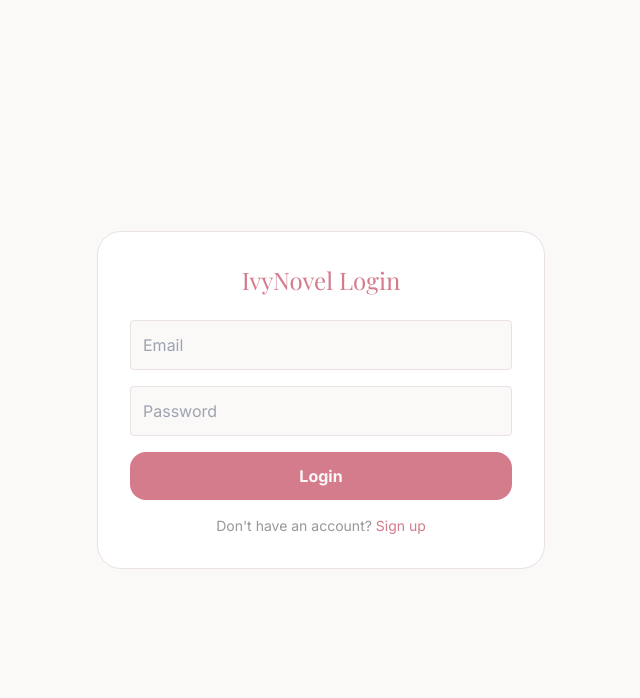
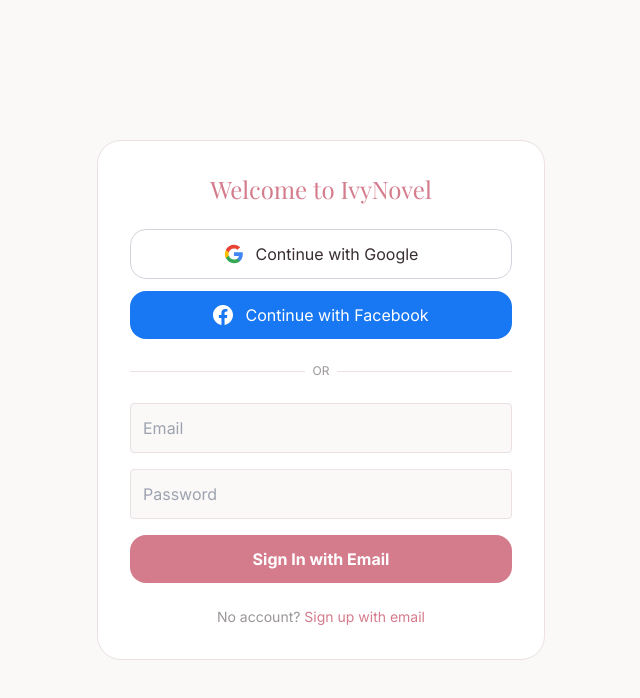
Before and after one commit to yangyifei757-dotcom/mystorysite, a Next.js app: page /login in a window 1280 px wide. Shown: the top 698 px of the page, without its empty margins (319-959 px from the left). Built offline with nearby package versions, Linux system fonts and the light colour scheme; no server answers; a web font is replaced by a local one.

Commit message:
Update page.tsx

```diff
--- a/app/login/page.tsx
+++ b/app/login/page.tsx
@@ -9,19 +9,40 @@ export default function LoginPage() {
   const [loading, setLoading] = useState(false)
   const [message, setMessage] = useState('')
 
-  const handleLogin = async (e: React.FormEvent) => {
+  // Google 登录
+  const handleGoogleLogin = async () => {
+    setLoading(true)
+    const { error } = await supabase.auth.signInWithOAuth({
+      provider: 'google',
+      options: { redirectTo: window.location.origin },
+    })
+    if (error) setMessage(error.message)
+    setLoading(false)
+  }
+
+  // Facebook 登录
+  const handleFacebookLogin = async () => {
+    setLoading(true)
+    const { error } = await supabase.auth.signInWithOAuth({
+      provider: 'facebook',
+      options: { redirectTo: window.location.origin },
+    })
+    if (error) setMessage(error.message)
+    setLoading(false)
+  }
+
+  // 邮箱密码登录
+  const handleEmailLogin = async (e: React.FormEvent) => {
     e.preventDefault()
     setLoading(true)
     setMessage('')
     const { error } = await supabase.auth.signInWithPassword({ email, password })
-    if (error) {
-      setMessage(error.message)
-    } else {
-      window.location.href = '/'
-    }
+    if (error) setMessage(error.message)
+    else window.location.href = '/'
     setLoading(false)
   }
 
+  // 邮箱注册（自动确认）
   const handleSignUp = async () => {
     if (!email || !password) {
       setMessage('Email and password are required.')
@@ -35,9 +56,7 @@ export default function LoginPage() {
       setLoading(false)
       return
     }
-
     if (data?.user) {
-      // 调用我们的 API 自动确认邮箱
       const res = await fetch('/api/confirm-user', {
         method: 'POST',
         headers: { 'Content-Type': 'application/json' },
@@ -45,23 +64,61 @@ export default function LoginPage() {
       })
       const result = await res.json()
       if (result.success) {
-        // 确认成功，直接登录
         await supabase.auth.signInWithPassword({ email, password })
         window.location.href = '/'
       } else {
         setMessage('Account created but auto-confirm failed. Please try logging in or contact support.')
       }
     } else {
-      setMessage('Registration successful! Please check your email to confirm, or just try logging in.')
+      setMessage('Registration successful! You can now log in.')
     }
     setLoading(false)
   }
 
   return (
     <main className="min-h-screen bg-background flex items-center justify-center px-4">
-      <div className="max-w-md w-full bg-card p-8 rounded-2xl border border-border">
-        <h1 className="text-2xl font-serif text-primary mb-6 text-center">IvyNovel Login</h1>
-        <form onSubmit={handleLogin} className="space-y-4">
+      <div className="max-w-md w-full bg-card p-8 rounded-2xl border border-border space-y-6">
+        <h1 className="text-2xl font-serif text-primary text-center">Welcome to IvyNovel</h1>
+
+        {/* 社交登录按钮 */}
+        <div className="space-y-3">
+          <button
+            onClick={handleGoogleLogin}
+            disabled={loading}
+            className="w-full flex items-center justify-center gap-3 py-3 bg-white border border-gray-300 rounded-xl hover:bg-gray-50 transition"
+          >
+            <svg className="w-5 h-5" viewBox="0 0 24 24">
+              <path fill="#4285F4" d="M22.56 12.25c0-.78-.07-1.53-.2-2.25H12v4.26h5.92a5.06 5.06 0 0 1-2.2 3.32v2.77h3.57c2.08-1.92 3.28-4.74 3.28-8.1z" />
+              <path fill="#34A853" d="M12 23c2.97 0 5.46-.98 7.28-2.66l-3.57-2.77c-.98.66-2.23 1.06-3.71 1.06-2.86 0-5.29-1.93-6.16-4.53H2.18v2.84C3.99 20.53 7.7 23 12 23z" />
+              <path fill="#FBBC05" d="M5.84 14.09c-.22-.66-.35-1.36-.35-2.09s.13-1.43.35-2.09V7.07H2.18C1.43 8.55 1 10.22 1 12s.43 3.45 1.18 4.93l2.85-2.22.81-.62z" />
+              <path fill="#EA4335" d="M12 5.38c1.62 0 3.06.56 4.21 1.64l3.15-3.15C17.45 2.09 14.97 1 12 1 7.7 1 3.99 3.47 2.18 7.07l3.66 2.84c.87-2.6 3.3-4.53 6.16-4.53z" />
+            </svg>
+            Continue with Google
+          </button>
+
+          <button
+            onClick={handleFacebookLogin}
+            disabled={loading}
+            className="w-full flex items-center justify-center gap-3 py-3 bg-[#1877F2] text-white rounded-xl hover:bg-[#166fe5] transition"
+          >
+            <svg className="w-5 h-5" fill="currentColor" viewBox="0 0 24 24">
+              <path d="M24 12.073c0-6.627-5.373-12-12-12s-12 5.373-12 12c0 5.99 4.388 10.954 10.125 11.854v-8.385H7.078v-3.47h3.047V9.43c0-3.007 1.792-4.669 4.533-4.669 1.312 0 2.686.235 2.686.235v2.953H15.83c-1.491 0-1.956.925-1.956 1.874v2.25h3.328l-.532 3.47h-2.796v8.385C19.612 23.027 24 18.062 24 12.073z"/>
+            </svg>
+            Continue with Facebook
+          </button>
+        </div>
+
+        <div className="relative">
+          <div className="absolute inset-0 flex items-center">
+            <span className="w-full border-t border-border" />
+          </div>
+          <div className="relative flex justify-center text-xs uppercase">
+            <span className="bg-card px-2 text-foreground/50">or</span>
+          </div>
+        </div>
+
+        {/* 邮箱登录 */}
+        <form onSubmit={handleEmailLogin} className="space-y-4">
           <input
             type="email"
             placeholder="Email"
@@ -81,20 +138,19 @@ export default function LoginPage() {
           <button
             type="submit"
             disabled={loading}
-            className="w-full py-3 bg-primary text-background rounded-xl font-bold hover:bg-primary/90 disabled:opacity-50"
+            className="w-full py-3 bg-primary text-white rounded-xl font-bold hover:bg-primary/90 disabled:opacity-50"
           >
-            {loading ? 'Loading...' : 'Login'}
+            {loading ? 'Loading...' : 'Sign In with Email'}
           </button>
         </form>
-        <p className="text-center mt-4 text-sm text-foreground/50">
-          Don't have an account?{' '}
+
+        <p className="text-center text-sm text-foreground/50">
+          No account?{' '}
           <button onClick={handleSignUp} className="text-primary hover:underline" disabled={loading}>
-            Sign up
+            Sign up with email
           </button>
         </p>
-        {message && (
-          <p className="mt-4 text-center text-sm text-red-400">{message}</p>
-        )}
+        {message && <p className="text-center text-sm text-red-400">{message}</p>}
       </div>
     </main>
   )
```
